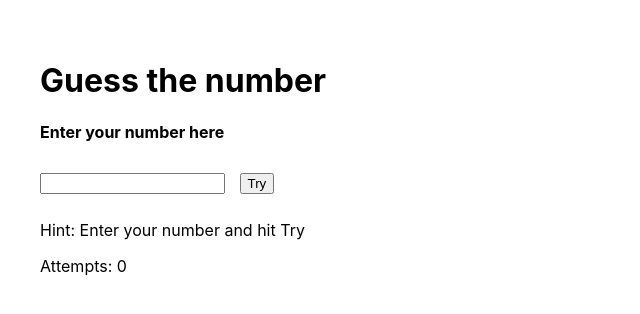
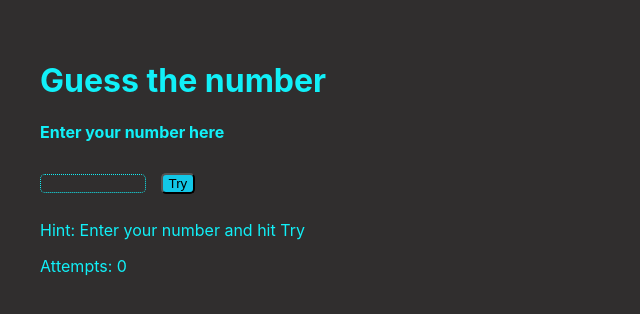
Before and after one commit to cvcastano/guess-the-number, a plain HTML site: page index.html in a window 1280 px wide. Shown: the whole page, without its empty margins (0-640 px from the left). Drawn offline with Linux system fonts and the light colour scheme.

Commit message:
add styles

```diff
--- a/index.html
+++ b/index.html
@@ -12,9 +12,9 @@
 
         <h4 class="subtitle">Enter your number here</h4>
 
-        <input type="number" class="js-input">
+        <input type="number" class="input js-input">
 
-        <button class="js-button">Try</button>
+        <button class=" button js-button">Try</button>
 
         <p class="hint js-hint">Hint: Enter your number and hit Try</p>
 
--- a/styles/styles.css
+++ b/styles/styles.css
@@ -2,7 +2,18 @@ body {
     margin: 0;
     font-family: -apple-system, BlinkMacSystemFont, 'Segoe UI', Roboto, Oxygen, Ubuntu, Cantarell, 'Open Sans', 'Helvetica Neue', sans-serif;
     padding: 40px;
+    background-color: rgb(48, 46, 46);
+    color: rgb(17, 240, 248);
 }
-.js-button {
+.input {
+    background-color: rgb(48, 46, 46);
+    border:  dotted 1px rgb(17, 240, 248) ;
+    width: 100px;
+    color: white;
+    border-radius: 5px;
+}
+.button {
     margin: 10px;
+    background-color: #12c7e7;
+    border-radius: 5px;
 }
```
